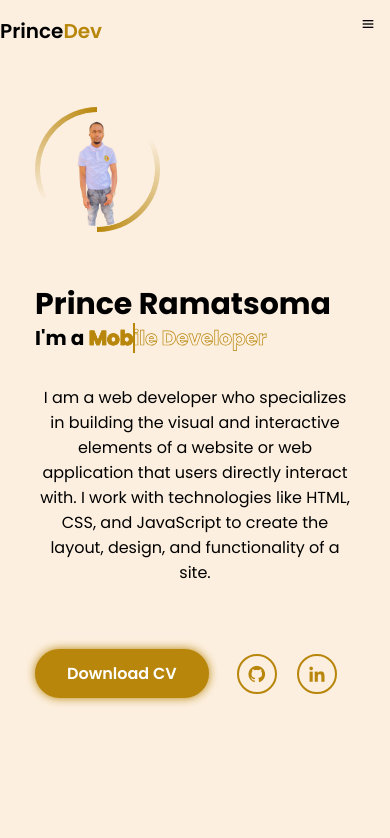
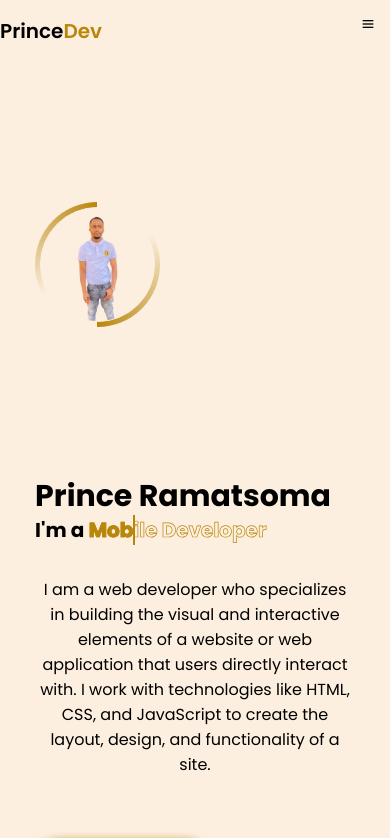
Before and after one commit to PrinceRams/PrinceWebsite, a plain HTML site: page index.html in a window 390 px wide. Shown: the top 838 px of the page. Drawn offline with nearby package versions, Linux system fonts and the light colour scheme.

Commit message:
Updated CSS file

```diff
--- a/styles.css
+++ b/styles.css
@@ -162,9 +162,9 @@ a{
         /* flex-direction: column; */
         flex-wrap: wrap-reverse;
     }
-    .home .home-info{
+    /* .home .home-info{
         margin-bottom: 15rem;
-    }
+    } */
     .home .home-info .btn-sci{
         margin-top: 4rem;
     }
```
